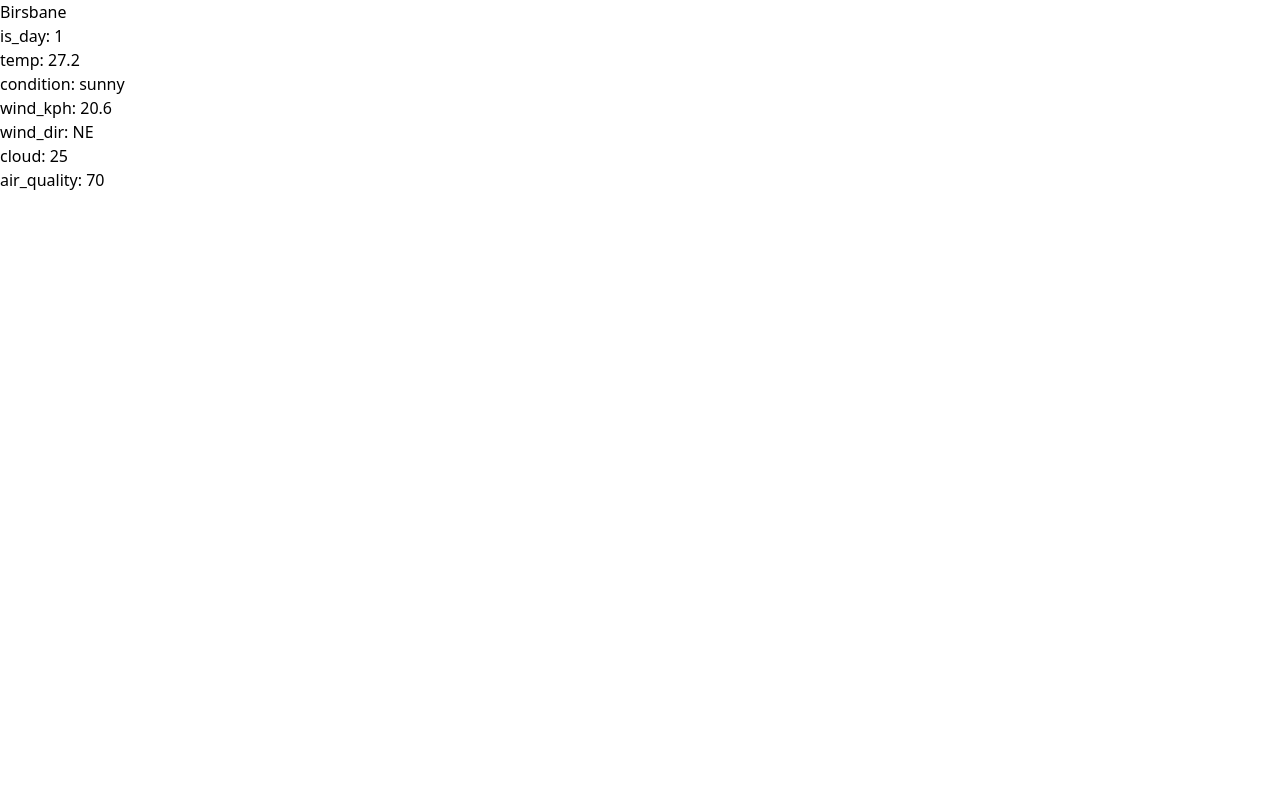
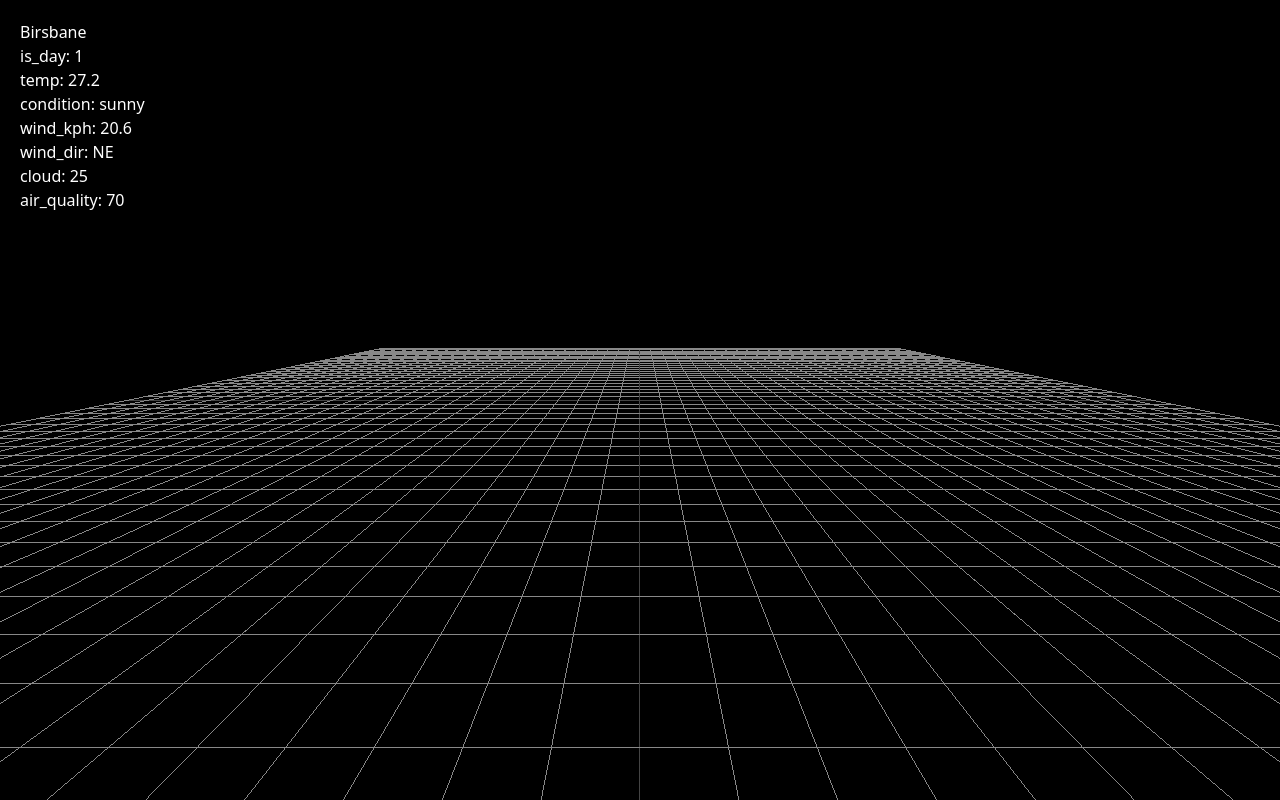
Before and after one commit to aalbe32/WeatherApp, a React (Vite) app in the folder WeatherApp/: page / in a window 1280 px wide. Built offline with nearby package versions, Linux system fonts and the light colour scheme; no server answers.

Commit message:
prepared Three.js scene for gltf file

```diff
--- a/WeatherApp/src/App.css
+++ b/WeatherApp/src/App.css
@@ -1,11 +1,30 @@
+@import "tailwindcss";
 
 html, body, #root {
+  width: 100%;
   height: 100%;
   margin: 0;
+  padding: 0;
+  top: 0;
+  left: 0;
 }
 
+canvas {
+  display: block;
+  background-color: beige;
+}
 
-.map-container {
-  width: 100%;
-  height: 100%;
+#bg{
+  position: fixed;
+  top: 0;
+  left: 0;
+  z-index: -1;
 }
+
+#ui{
+  position: absolute;
+  top: 20px;
+  left: 20px;
+  z-index: 100;
+  color: white;
+}
--- a/WeatherApp/src/App.tsx
+++ b/WeatherApp/src/App.tsx
@@ -1,12 +1,17 @@
-import React from "react";
+import React, { useRef } from "react";
 import './App.css'
 import { useState, useEffect } from 'react'
+import * as THREE from 'three'
+import { GLTFLoader } from 'three/addons/loaders/GLTFLoader.js';
+import {OrbitControls} from 'three/examples/jsm/controls/OrbitControls.js'
+
 
 
 const KEY = import.meta.env.VITE_WAPI_TOKEN;
 
 function App() {
 
+  const canvasRef = useRef(null);
 
   const [weatherData, setWeatherData] = useState({is_day: 1,
                                                   temp_c: 27.2,
@@ -16,6 +21,67 @@ function App() {
                                                   cloud: 25,
                                                   air_quality: 70
                                                  })
+
+  useEffect(() =>{
+     // --- THREE.JS SETUP --- //
+    const scene = new THREE.Scene();
+    const camera = new THREE.PerspectiveCamera(
+      75,
+      window.innerWidth / window.innerHeight,
+      0.1,
+      1000
+    );
+
+    const renderer = new THREE.WebGLRenderer({
+      canvas: canvasRef.current,
+    });
+
+    renderer.setPixelRatio(window.devicePixelRatio);
+    renderer.setSize(window.innerWidth, window.innerHeight);
+
+    camera.position.set(0, 20, 100);
+
+    // Lights
+    const pointLight = new THREE.PointLight(0xffffff, 1);
+    pointLight.position.set(10, 10, 10);
+    scene.add(pointLight);
+
+    scene.add(new THREE.AmbientLight(0xffffff, 0.5));
+    scene.add(new THREE.GridHelper(200, 50));
+
+    // GLTF Model loader
+    const gltfloader = new GLTFLoader();
+    gltfloader.load('./assets/brisbane_queensland_australia/scene.gltf', (gltfScene) =>{
+      console.log(gltfScene)
+      scene.add(gltfScene.scene)
+    });
+
+    // Controls
+    const controls = new OrbitControls(camera, renderer.domElement);
+
+    function animate() {
+      requestAnimationFrame(animate);
+      controls.update();
+      renderer.render(scene, camera);
+    }
+
+    animate();
+
+    // Resize handler
+    function onResize() {
+      camera.aspect = window.innerWidth / window.innerHeight;
+      camera.updateProjectionMatrix();
+      renderer.setSize(window.innerWidth, window.innerHeight);
+    }
+
+    window.addEventListener("resize", onResize);
+
+    return () => {
+      window.removeEventListener("resize", onResize);
+      renderer.dispose();
+    };
+  }, []);
+
 
   // useEffect(() => {
   //     fetch(`https://api.weatherapi.com/v1/current.json?q=Brisbane`, {headers :{key: KEY}})
@@ -27,8 +93,9 @@ function App() {
 
 
   return (
-
-      <div className='container'>
+    <>
+      <canvas id="bg" ref={canvasRef}/>
+        <div className='container' id="ui">
           <div className=''>
             <p>Birsbane</p>
             <p>is_day: {weatherData.is_day}</p>
@@ -40,6 +107,7 @@ function App() {
             <p>air_quality: {weatherData.air_quality}</p>
           </div>
         </div>
+      </>
     );
 
   }
```
Lines whose indentation alone changed are shown as unchanged.
